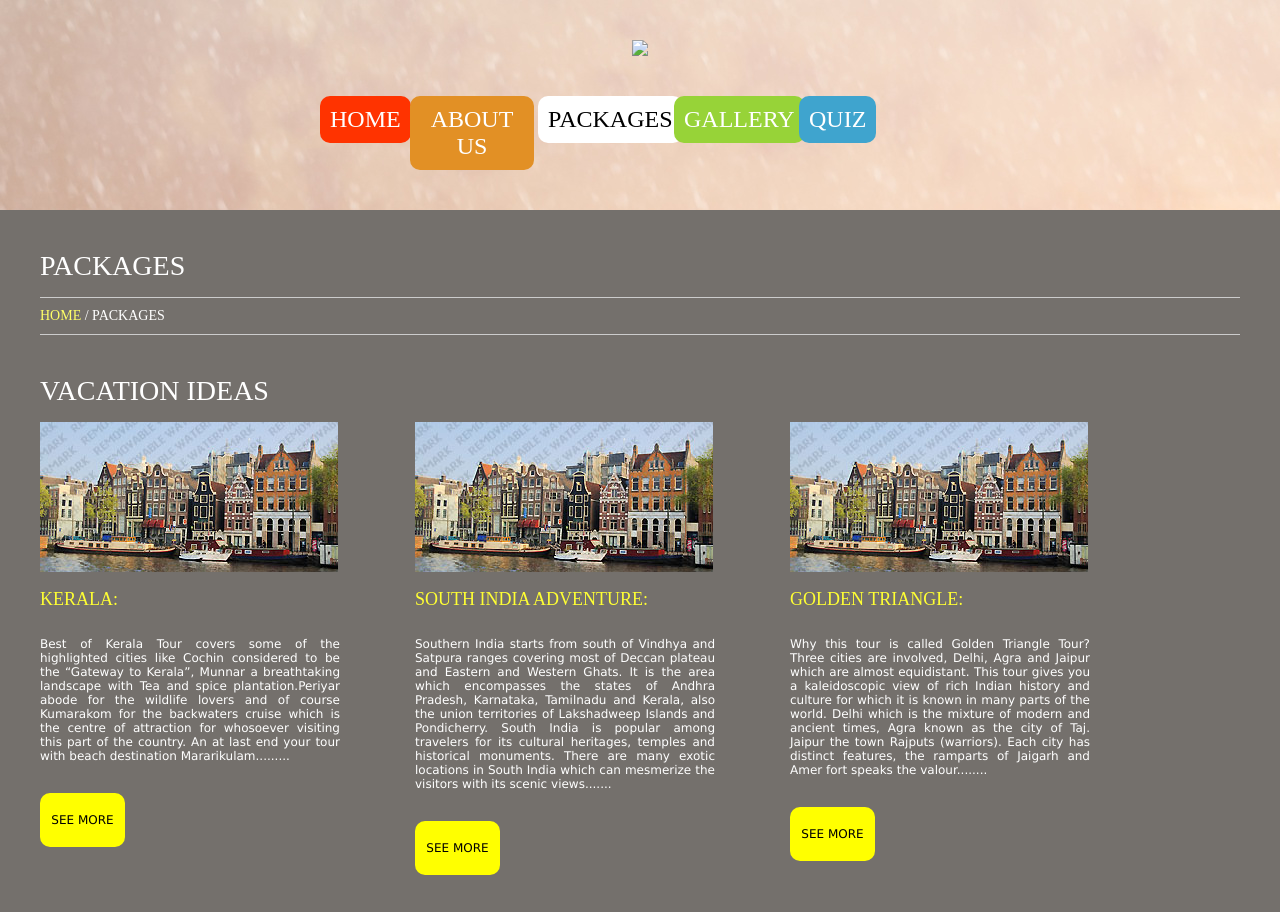
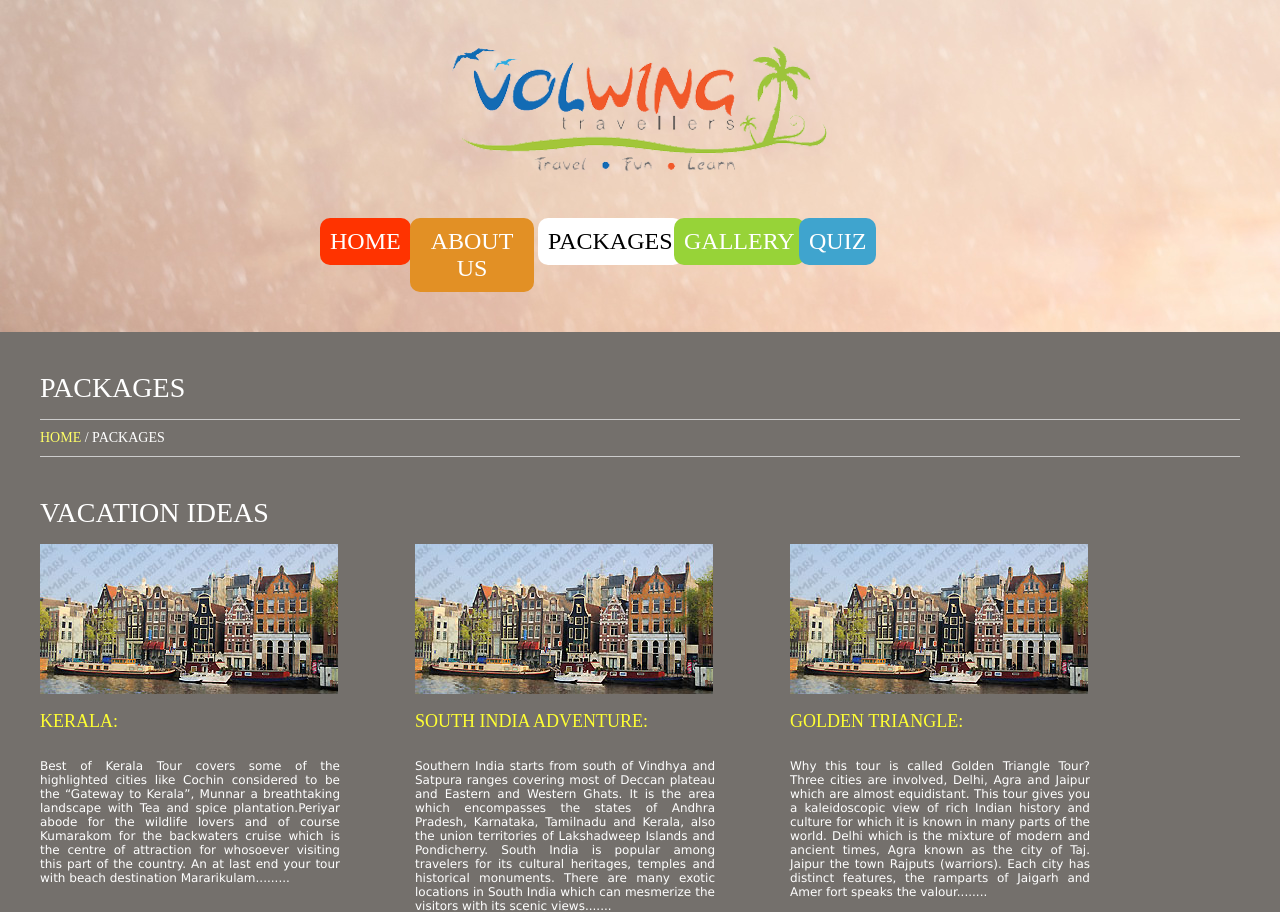
Before and after one commit to Prathyus/Prathyus.github.io, a plain HTML site: page packages.html in a window 1280 px wide. Shown: the top 912 px of the page. Drawn offline with Linux system fonts and the light colour scheme; files that its build step writes are made by us from their sources; files whose address does not match are found by name.

Commit message:
Update packages.html

```diff
--- a/packages.html
+++ b/packages.html
@@ -1,7 +1,7 @@
 <!DOCTYPE html PUBLIC "-//W3C//DTD XHTML 1.0 Transitional//EN" "http://www.w3.org/TR/xhtml1/DTD/xhtml1-transitional.dtd">
 <html xmlns="http://www.w3.org/1999/xhtml">
 <head>
-<link href="../volvering/css/style.css" rel="stylesheet" type="text/css" />
+<link href="css/style.css" rel="stylesheet" type="text/css" />
 <meta http-equiv="Content-Type" content="text/html; charset=utf-8" />
 <title>Volving Travelling</title>
 </head>
@@ -13,7 +13,7 @@
 <div class="main1">
 
 <div class="main2 home-padd" align="center">
-<img src="../volvering/images/vol.png" align="middle" />
+<img src="images/vol.png" align="middle" />
 
 </div>
 </div>
@@ -203,7 +203,7 @@ EMAIL US:VOLWING.TRAVEL@GMAIL.COM
 </div>
 <div class="foot-adders">
 <div class="foot-adrstext font-footer padd-top20">
-<font color="#FFFF00"> VOLWING TRAVELLING</font> © 2014|All Rights Reserved.
+<font color="#FFFF00"> VOLWING TRAVELLING</font> © |All Rights Reserved.
 </div>
 </div>
 </div>
```
